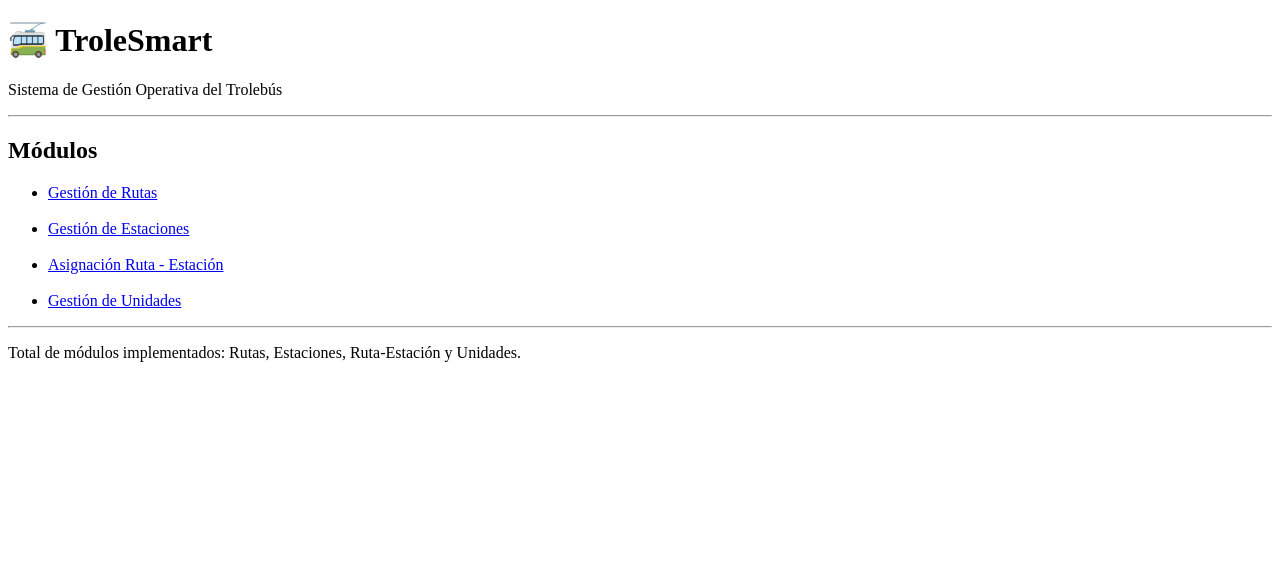
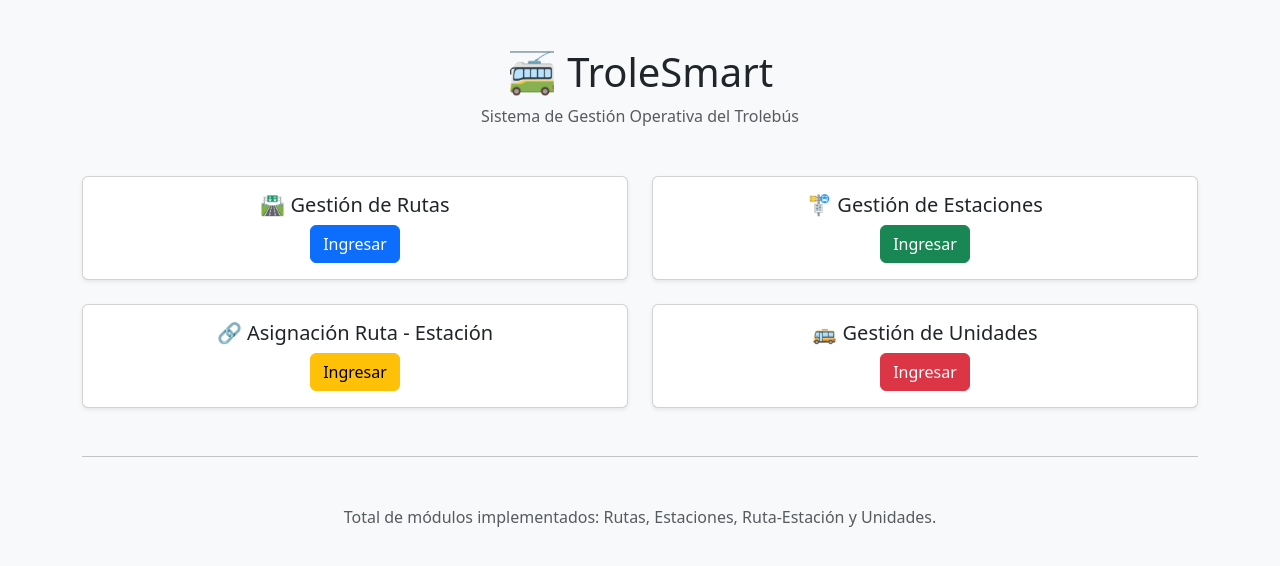
Before and after one commit to Josu-05/trolesmartV1, a CodeIgniter 4 app: the page made by app/Views/home.php in a window 1280 px wide. Shown: the top 566 px of the page. Run offline with PHP 8.4 and a stand-in for CodeIgniter, Linux system fonts and the light colour scheme; the template is opened without the code that fills it, so the values that code supplies are empty; some libraries are stand-ins or nearby versions.

Commit message:
Refactor home.php layout with Bootstrap styling

```diff
--- a/app/Views/home.php
+++ b/app/Views/home.php
@@ -3,59 +3,85 @@
 <head>
     <meta charset="UTF-8">
     <title>TroleSmart</title>
+
+    <link href="https://cdn.jsdelivr.net/npm/bootstrap@5.3.3/dist/css/bootstrap.min.css"
+          rel="stylesheet">
 </head>
-<body>
 
+<body class="bg-light">
+
+<div class="container mt-5">
+
+    <div class="text-center mb-5">
         <h1>🚎 TroleSmart</h1>
 
-    <p>
+        <p class="text-muted">
             Sistema de Gestión Operativa del Trolebús
         </p>
+    </div>
 
-    <hr>
+    <div class="row g-4">
 
-    <h2>Módulos</h2>
+        <div class="col-md-6">
+            <div class="card shadow-sm">
+                <div class="card-body text-center">
+                    <h5 class="card-title">🛣️ Gestión de Rutas</h5>
 
-    <ul>
+                    <a href="/rutas" class="btn btn-primary">
+                        Ingresar
+                    </a>
+                </div>
+            </div>
+        </div>
 
-        <li>
-            <a href="/rutas">
-                Gestión de Rutas
+        <div class="col-md-6">
+            <div class="card shadow-sm">
+                <div class="card-body text-center">
+                    <h5 class="card-title">🚏 Gestión de Estaciones</h5>
+
+                    <a href="/estaciones" class="btn btn-success">
+                        Ingresar
                     </a>
-        </li>
+                </div>
+            </div>
+        </div>
 
-        <br>
+        <div class="col-md-6">
+            <div class="card shadow-sm">
+                <div class="card-body text-center">
+                    <h5 class="card-title">🔗 Asignación Ruta - Estación</h5>
 
-        <li>
-            <a href="/estaciones">
-                Gestión de Estaciones
+                    <a href="/ruta-estacion" class="btn btn-warning">
+                        Ingresar
                     </a>
-        </li>
+                </div>
+            </div>
+        </div>
 
-        <br>
+        <div class="col-md-6">
+            <div class="card shadow-sm">
+                <div class="card-body text-center">
+                    <h5 class="card-title">🚌 Gestión de Unidades</h5>
 
-        <li>
-            <a href="/ruta-estacion">
-                Asignación Ruta - Estación
+                    <a href="/unidades" class="btn btn-danger">
+                        Ingresar
                     </a>
-        </li>
+                </div>
+            </div>
+        </div>
 
-        <br>
+    </div>
 
-        <li>
-            <a href="/unidades">
-                Gestión de Unidades
-            </a>
-        </li>
+    <hr class="my-5">
 
-    </ul>
-
-    <hr>
-
+    <div class="text-center text-muted">
         <p>
             Total de módulos implementados:
             Rutas, Estaciones, Ruta-Estación y Unidades.
         </p>
+    </div>
+
+</div>
 
 </body>
 </html>
```
Lines whose indentation alone changed are shown as unchanged.
